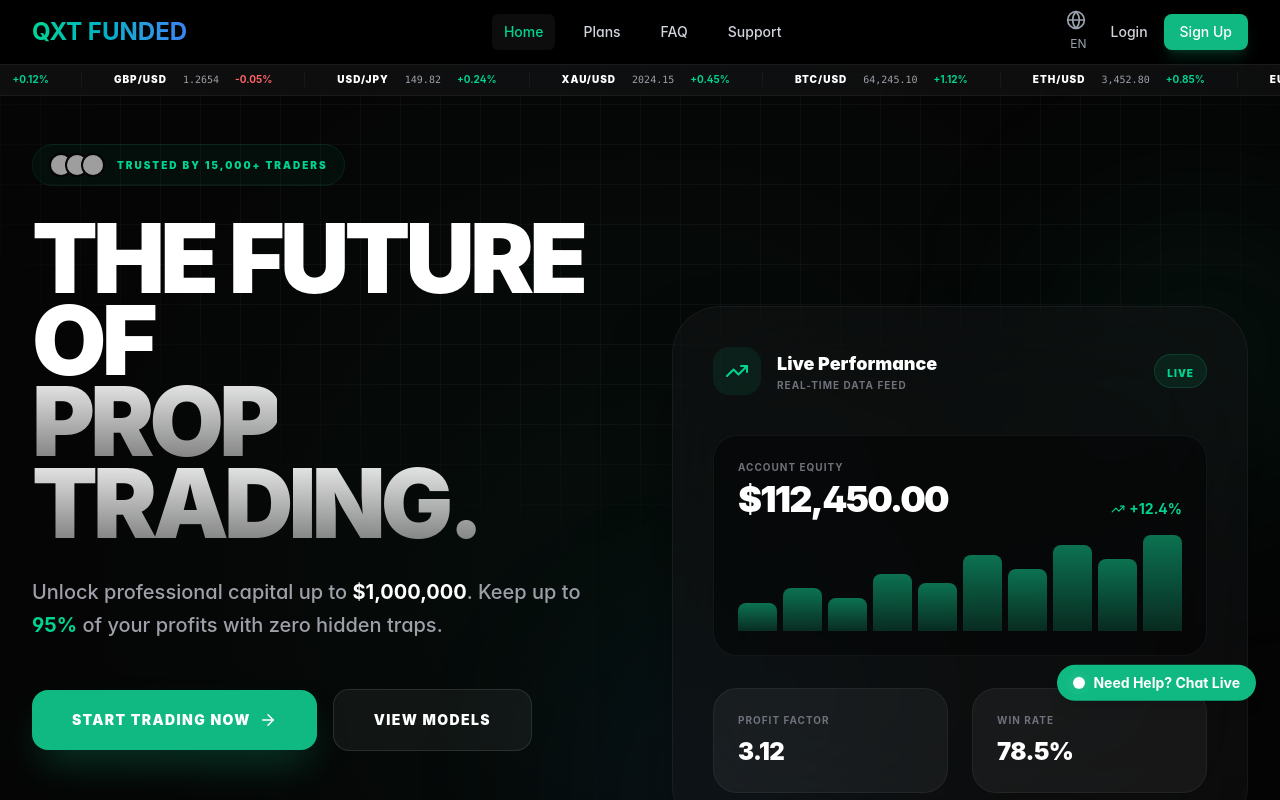
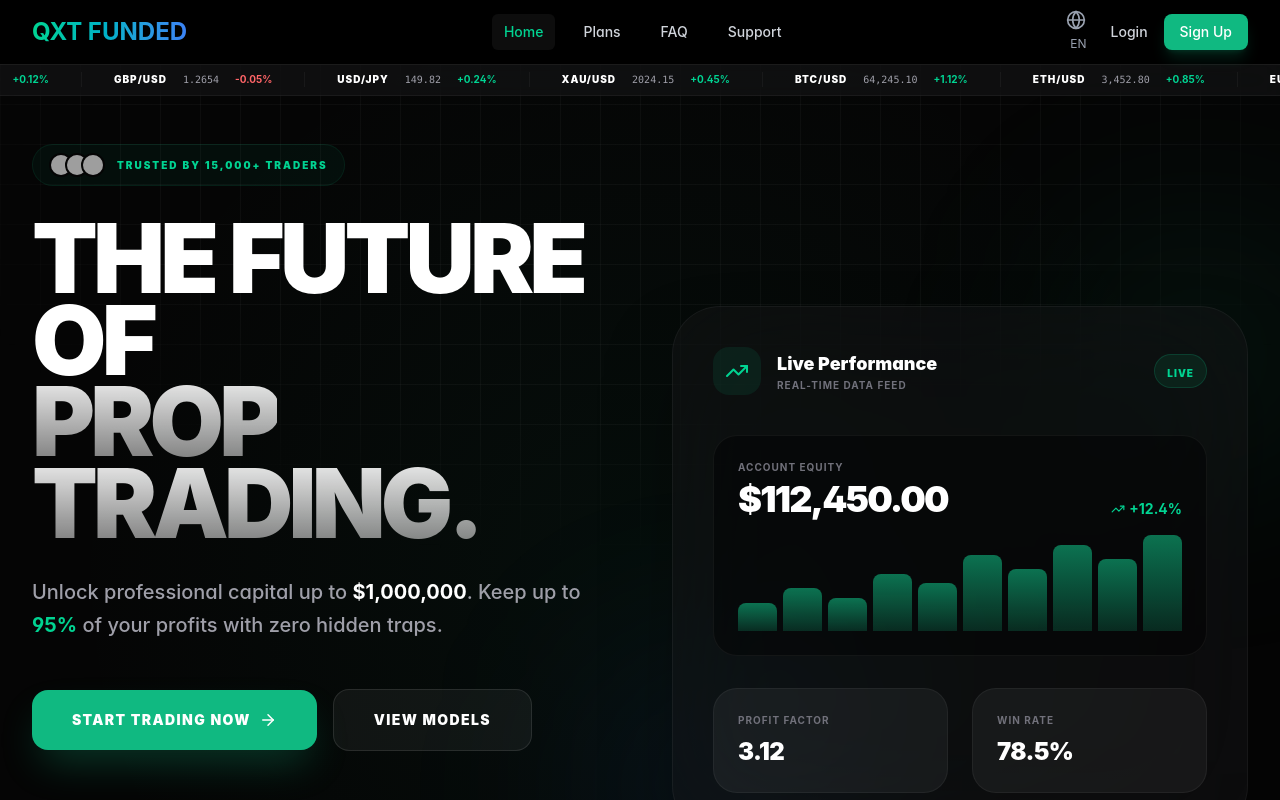
Before and after one commit to qxtfunded-png/QXT-FUNDED-1, a React (Vite) app: page / in a window 1280 px wide. Shown: the top 800 px of the page. Built offline with nearby package versions, Linux system fonts and the light colour scheme; grey boxes are pictures that could not be loaded.

Commit message:
feat: Remove Tawk.to chat integration
The Tawk.to live chat widget and its associated JavaScript were removed from the application. This simplifies the frontend and removes a third-party dependency.

```diff
--- a/index.html
+++ b/index.html
@@ -7,19 +7,6 @@
   </head>
   <body>
     <div id="root"></div>
-    <!--Start of Tawk.to Script-->
-    <script type="text/javascript">
-    var Tawk_API=Tawk_API||{}, Tawk_LoadStart=new Date();
-    (function(){
-    var s1=document.createElement("script"),s0=document.getElementsByTagName("script")[0];
-    s1.async=true;
-    s1.src='https://embed.tawk.to/69c4ccaa92329d1c3229bf89/1jkkbuvel';
-    s1.charset='UTF-8';
-    s1.setAttribute('crossorigin','*');
-    s0.parentNode.insertBefore(s1,s0);
-    })();
-    </script>
-    <!--End of Tawk.to Script-->
     <script type="module" src="/src/main.tsx"></script>
   </body>
 </html>
--- a/src/App.tsx
+++ b/src/App.tsx
@@ -91,18 +91,6 @@
               </Routes>
             </main>
             <Footer />
-
-            {/* Floating Help Badge */}
-            <div className="fixed bottom-24 right-6 z-50 animate-bounce">
-              <div className="bg-emerald-500 text-white px-4 py-2 rounded-full shadow-lg flex items-center gap-2 cursor-pointer hover:bg-emerald-600 transition-colors"
-                   onClick={() => (window as any).Tawk_API?.toggle()}>
-                <span className="relative flex h-3 w-3">
-                  <span className="animate-ping absolute inline-flex h-full w-full rounded-full bg-white opacity-75"></span>
-                  <span className="relative inline-flex rounded-full h-3 w-3 bg-white"></span>
-                </span>
-                <span className="text-sm font-bold whitespace-nowrap">Need Help? Chat Live</span>
-              </div>
-            </div>
           </div>
         </Router>
       </LanguageProvider>
```
